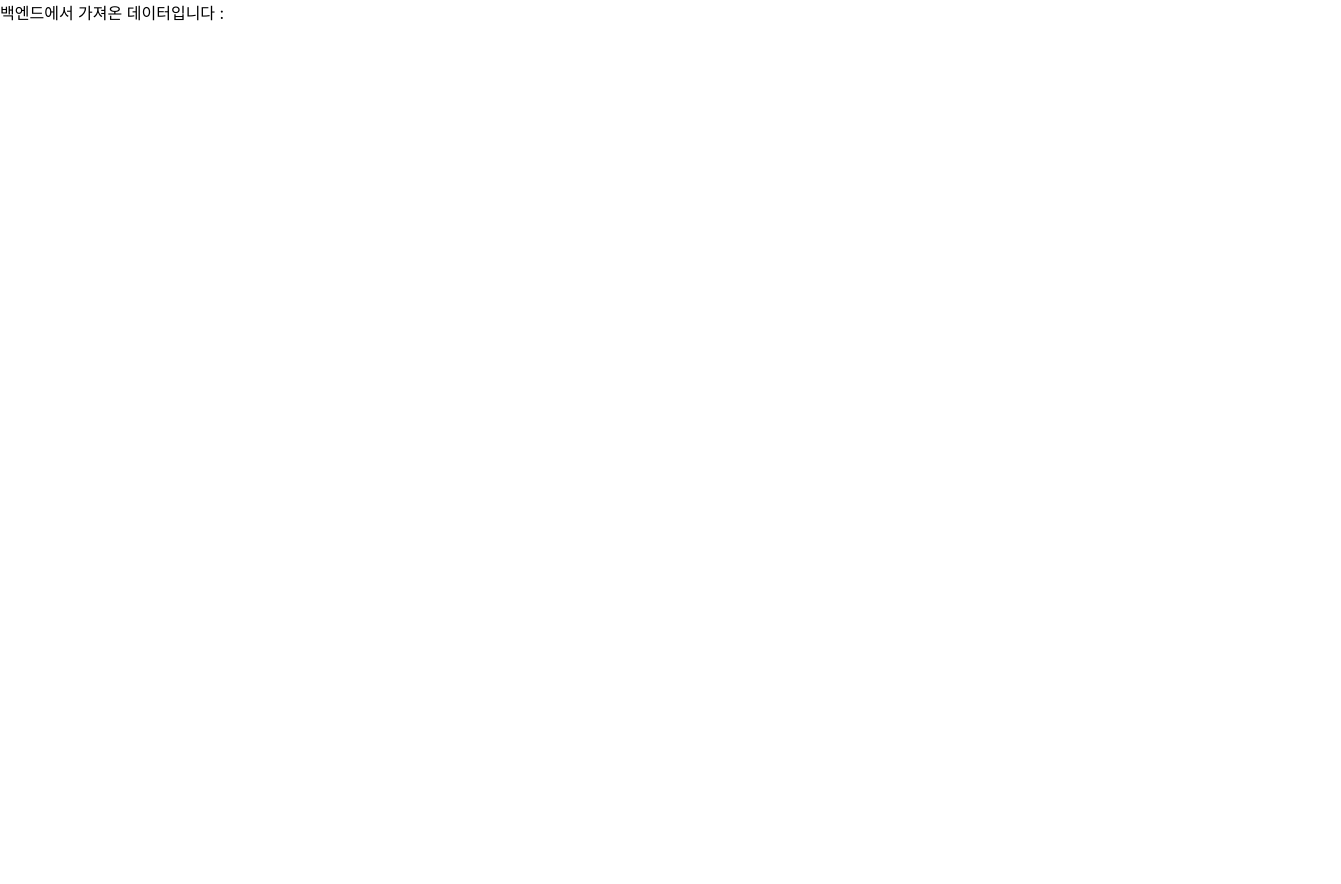
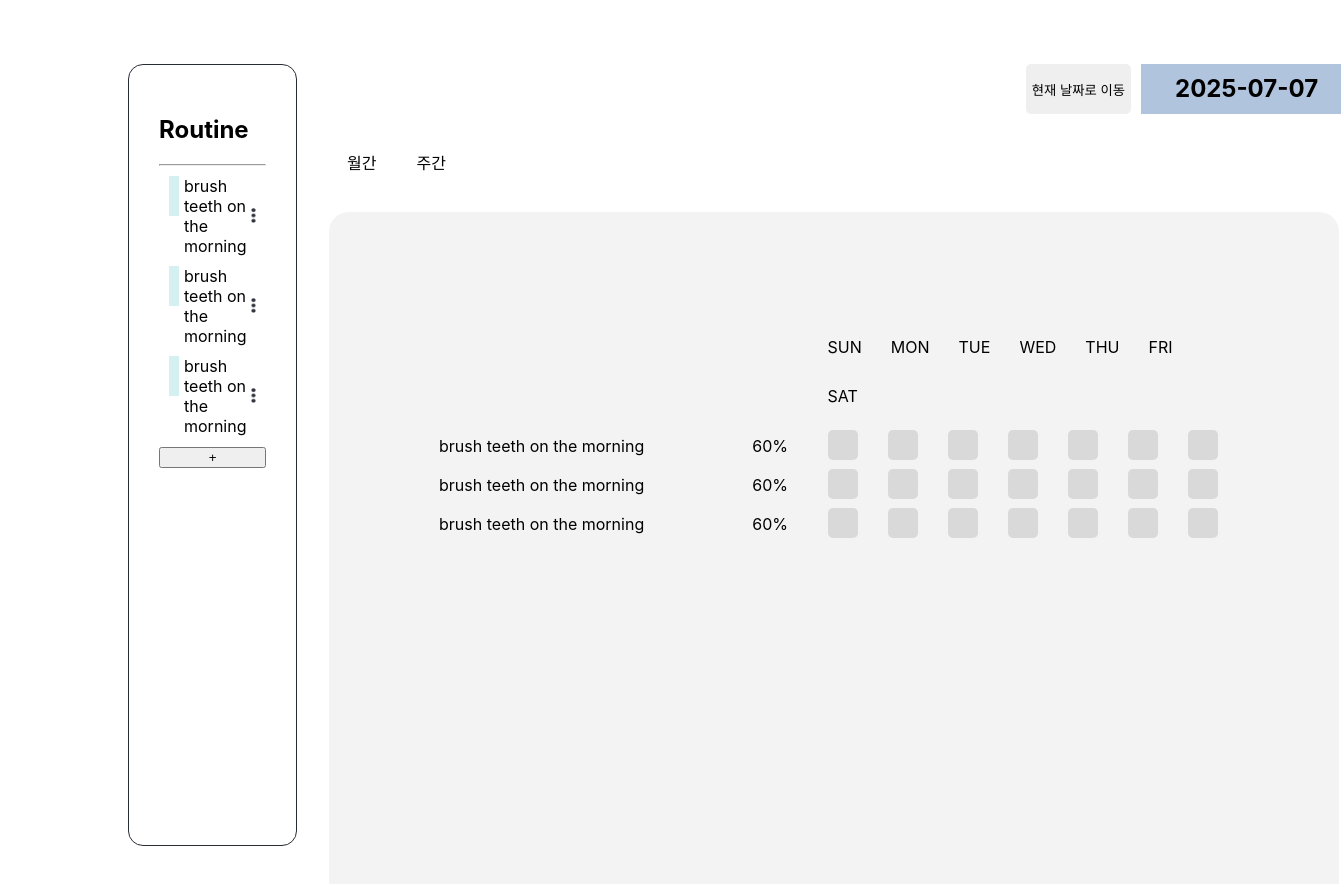
Before and after one commit to Kdoby/Routine, a React (Create React App) app in the folder src/main/frontend/: page / in a window 1280 px wide. Shown: the top 884 px of the page, 1341 px wide, since content can reach past the window. Before the commit the page ends 800 px from the top, so only its background shows below. Built offline with nearby package versions, Linux system fonts and the light colour scheme; no server answers.

Commit message:
feat: routine 통계화면(monthly, weekly)

```diff
--- a/src/main/frontend/src/App.css
+++ b/src/main/frontend/src/App.css
@@ -36,3 +36,36 @@
     transform: rotate(360deg);
   }
 }
+
+.RoutineHeader {
+  display: flex;
+  justify-content: flex-end;
+}
+
+.CurrentDate {
+  border-radius: 5px;
+  border: none;
+  margin-right: 10px;
+}
+
+.DateNavLabel {
+  margin-left: 34px;
+  margin-top: 10px;
+}
+
+.DateNavigator {
+  display: inline-block;
+  background-color: lightsteelblue;
+  height: 50px;
+  width: 200px;
+
+}
+
+.RoutineNavigator {
+  display: flex;
+  left: 20px;
+}
+
+.ViewButton {
+  padding: 20px;
+}
--- a/src/main/frontend/src/App.js
+++ b/src/main/frontend/src/App.js
@@ -1,19 +1,26 @@
 import './App.css';
-import React, {useEffect, useState} from 'react';
-import axios from 'axios';
+import RoutineList from "./component/RoutineList";
+import MonthlyView from "./component/MonthlyView";
+import WeeklyView from "./component/WeeklyView";
 
 function App() {
-   const [hello, setHello] = useState('')
+    return (
+        <div style={{display: "flex", margin: "10%", marginTop:"5%"}}>
+            <RoutineList />
+            <div style={{display: "flex", flexDirection: "column"}}>
+                <div className={"RoutineHeader"}>
+                    <button className={"CurrentDate"} >현재 날짜로 이동</button>
+                    <div className={"DateNavigator"} >
+                        <h2 className={"DateNavLabel"}>2025-07-07</h2>
+                    </div>
+                </div>
+                <div className={"RoutineNavigator"} >
+                    <div className={"ViewButton"}><p className={"ViewMonthly"}>월간</p></div>
+                    <div className={"ViewButton"}><p className={"ViewWeekly"}>주간</p></div>
+                </div>
+                <WeeklyView />
+            </div>
 
-    useEffect(() => {
-        axios.get('/api/hello')
-        .then(response => setHello(response.data))
-        .catch(error => console.log(error))
-    }, []);
-
-    return (
-        <div>
-            백엔드에서 가져온 데이터입니다 : {hello}
         </div>
     );
 }
--- /dev/null
+++ b/src/main/frontend/src/component/MonthlyRoutine.css
@@ -0,0 +1,32 @@
+.completedDay {
+    background-color: gray;
+    border-radius: 5px;
+    width: 25px;
+    height: 25px;
+    margin: 2px;
+    display: inline-grid;
+}
+
+.MR_wrapper {
+    display: flex;
+    flex-direction: column;
+    align-items: center;
+}
+
+.MR_wrapper > p {
+    flex: 1;
+}
+
+.MR_completedDays{
+    flex: 8;
+    width: 203px;
+}
+
+.MR_stat{
+    flex:1;
+}
+
+.MR_achieve, .MR_num {
+    display: inline-block;
+    padding: 22px;
+}
--- /dev/null
+++ b/src/main/frontend/src/component/MonthlyRoutine.js
@@ -0,0 +1,26 @@
+import './MonthlyRoutine.css';
+
+export default function MonthlyRoutine() {
+    return <div style={{
+        border: "black solid 1px",
+        borderRadius: "15px",
+        backgroundColor: "white",
+        width: "249px",
+        height: "279px",
+        margin: "20px",
+        display: "inline-block"
+    }}>
+        <div className={"MR_wrapper"}>
+            <p>brush teeth on the morning</p>
+            <div className={"MR_completedDays"}>
+                {Array(30).fill().map((_,i) => (
+                    <div className={"completedDay"} key={i}></div>
+                ))}
+            </div>
+            <div className={"MR_stat"}>
+                <div className={"MR_achieve"}>80%</div>
+                <div className={"MR_num"}>16</div>
+            </div>
+        </div>
+    </div>;
+}
--- /dev/null
+++ b/src/main/frontend/src/component/MonthlyView.js
@@ -0,0 +1,9 @@
+import MonthlyRoutine from "./MonthlyRoutine";
+
+export default function MonthlyView() {
+    return <div>
+        <MonthlyRoutine></MonthlyRoutine>
+        <MonthlyRoutine></MonthlyRoutine>
+        <MonthlyRoutine></MonthlyRoutine>
+    </div>;
+}
--- /dev/null
+++ b/src/main/frontend/src/component/Routine.js
@@ -0,0 +1,26 @@
+import {useState} from "react";
+import './RoutineList.css';
+
+export default function Routine() {
+    const [isDropdownOpen, setIsDropdownOpen] = useState(false);
+    const toggleDropdown = () => {
+        setIsDropdownOpen(!isDropdownOpen);
+    };
+
+    return (
+        <div className={"L_listItem"}>
+            <div className={"L_flag"} />
+            <div className={"L_title"}>brush teeth on the morning</div>
+            <div className={"L_menu"} onClick={toggleDropdown}>
+                <img style={{height: "15px"}} src={"./menu.png"} alt={"menu"}/>
+                {isDropdownOpen && (
+                    <div className={"L_dropdown"}>
+                        <div className={"L_dropdownItem"}>수정</div>
+                        <div className={"L_dropdownItem"}>종료</div>
+                        <div className={"L_dropdownItem"}>삭제</div>
+                    </div>
+                )}
+            </div>
+        </div>
+    );
+}
--- /dev/null
+++ b/src/main/frontend/src/component/RoutineList.css
@@ -0,0 +1,55 @@
+.L_flag {
+    width: 10px;
+    height: 40px;
+    background-color: #d4f0f0;
+    display: inline-block;
+}
+
+.L_title {
+    margin: auto 5px;
+    flex: 6;
+}
+
+.L_listItem {
+    display : flex;
+    margin: 10px;
+}
+
+.L_leftList {
+    width: 20%;
+    display: inline-block;
+    padding: 30px;
+    height: 90vh;
+    border: #282c34 solid 1px;
+    border-radius: 15px;
+    margin-right: 30px;
+}
+
+.L_menu {
+    right: 0;
+    display: flex;
+    align-items: center;
+    position: relative;
+}
+
+.L_dropdown {
+    position: absolute;
+    top: 100%;
+    right: 0;
+    text-align: center;
+    background-color: #f5f5f5;
+}
+
+.L_dropdownItem {
+    width: 30px;
+    padding: 8px 16px;
+    cursor: pointer;
+}
+
+.L_dropdownItem:hover {
+    background-color: silver;
+}
+
+.AddRoutineButton {
+    width: 100%;
+}
--- /dev/null
+++ b/src/main/frontend/src/component/RoutineList.js
@@ -0,0 +1,16 @@
+import Routine from "./Routine.js";
+import './RoutineList.css';
+
+export default function RoutineList() {
+
+    return (
+        <div className={"L_leftList"}>
+            <h2>Routine</h2>
+            <hr />
+            <Routine />
+            <Routine />
+            <Routine />
+            <button className={"AddRoutineButton"} >+</button>
+        </div>
+    );
+}
--- /dev/null
+++ b/src/main/frontend/src/component/WeeklyRoutine.css
@@ -0,0 +1,48 @@
+/* WeeklyView.js */
+.WR_view_wrapper {
+    background-color: #f3f3f3;
+    border-radius: 20px;
+    border: none;
+    width: 1010px;
+    height: 758px;
+    margin: 2px;
+}
+
+.WR_date_label_wrapper {
+    margin-left: 374px;
+}
+
+.WR_date_label {
+    display: inline-block;
+    padding: 14.5px;
+}
+
+/* WeeklyRoutine.js */
+.WR_wrapper {
+    display: flex;
+    width: 789px;
+    height: 39px;
+    align-content: center;
+}
+
+.WR_name {
+    flex: 4;
+}
+
+.WR_achieve {
+
+}
+
+.WR_log_wrapper {
+    margin: 10px;
+}
+
+.WR_log_date {
+    width: 30px;
+    height: 30px;
+    border-radius: 5px;
+    border: none;
+    background-color: #d9d9d9;
+    display: inline-block;
+    margin-left: 30px;
+}
--- /dev/null
+++ b/src/main/frontend/src/component/WeeklyRoutine.js
@@ -0,0 +1,16 @@
+import './WeeklyRoutine.css';
+
+export default function WeeklyRoutine() {
+
+    return <div>
+        <div className={"WR_wrapper"}>
+            <p className={"WR_name"}>brush teeth on the morning</p>
+            <p className={"WR_achieve"}>60%</p>
+            <div className={"WR_log_wrapper"}>
+                {Array(7).fill().map((_,i) => (
+                    <div className={"WR_log_date"} key={i}></div>
+                ))}
+            </div>
+        </div>
+    </div>
+}
--- /dev/null
+++ b/src/main/frontend/src/component/WeeklyView.js
@@ -0,0 +1,18 @@
+import WeeklyRoutine from "./WeeklyRoutine";
+import './WeeklyRoutine.css';
+
+export default function WeeklyView() {
+    const days = ["SUN", "MON", "TUE", "WED", "THU", "FRI", "SAT"];
+    return <div className={"WR_view_wrapper"}>
+        <div style={{margin: "110px"}}>
+            <div className={"WR_date_label_wrapper"}>
+                {Array(7).fill().map((_,i) => (
+                    <div className={"WR_date_label"} key={i}>{days.at(i)}</div>
+                ))}
+            </div>
+            <WeeklyRoutine />
+            <WeeklyRoutine />
+            <WeeklyRoutine />
+        </div>
+    </div>;
+}
```
Also changed, not shown: src/main/frontend/src/component/AddRoutine.js (added, +8 -0 lines), src/main/frontend/public/menu.png (added).
